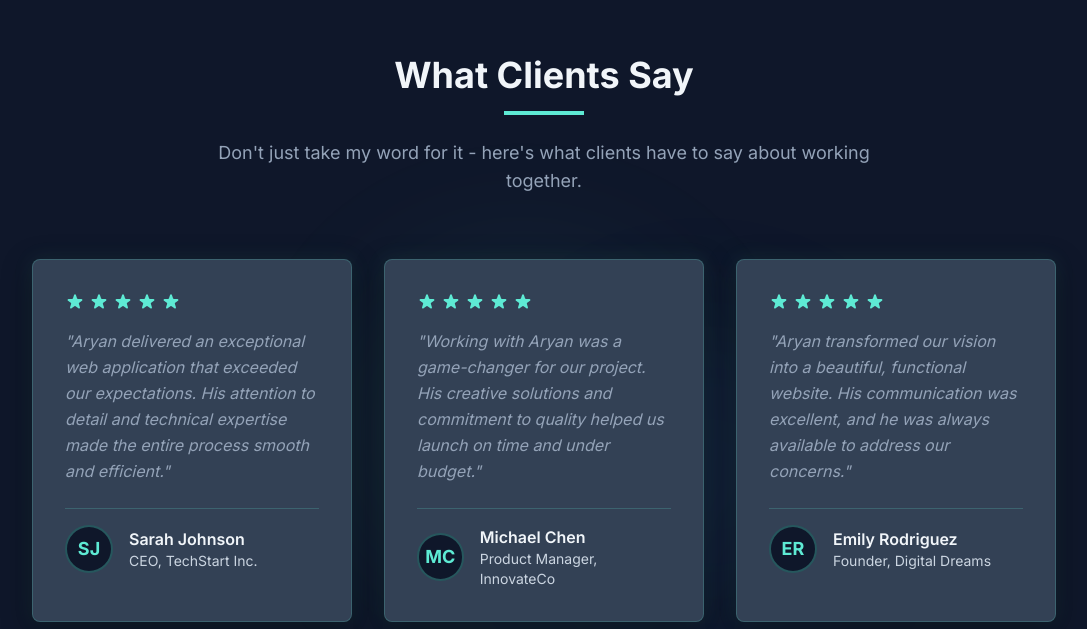
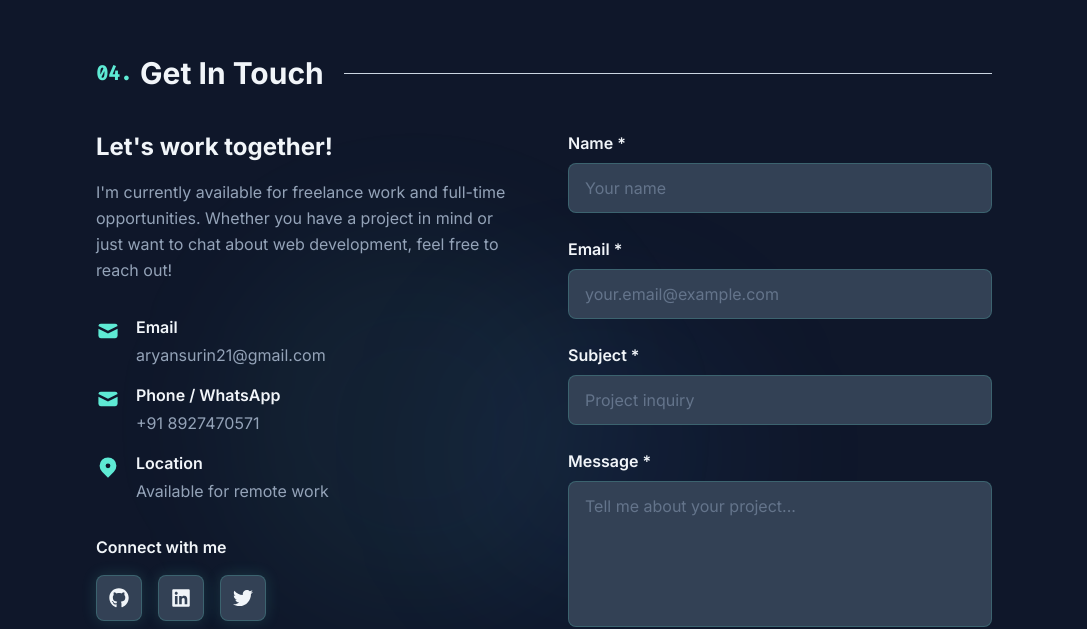
Before and after one commit to aryan-surin/my-portfolio, a React (Vite) app: page / in a window 1280 px wide. Shown: the part 7637-8266 px from the top of the page, without its empty margins (96-1183 px from the left). Built offline with nearby package versions, Linux system fonts and the light colour scheme.

Commit message:
DISABLED testimonial until orginal get collected

```diff
--- a/src/App.jsx
+++ b/src/App.jsx
@@ -58,7 +58,7 @@ function App() {
               <About />
               <Experience />
               <Projects />
-              <Testimonials />
+              {/* <Testimonials /> */} {/* TODO: temporarily disabled */}
               <Contact />
             </main>
 
```
